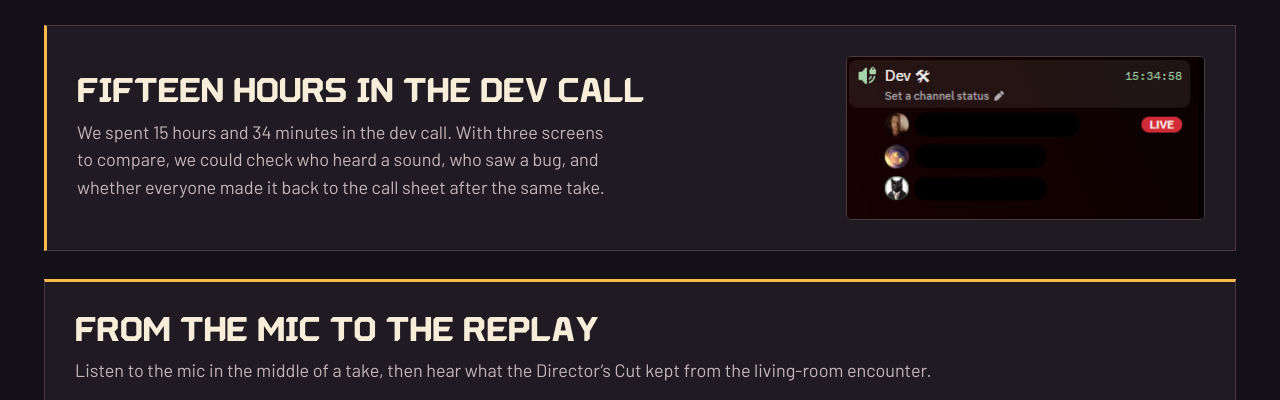
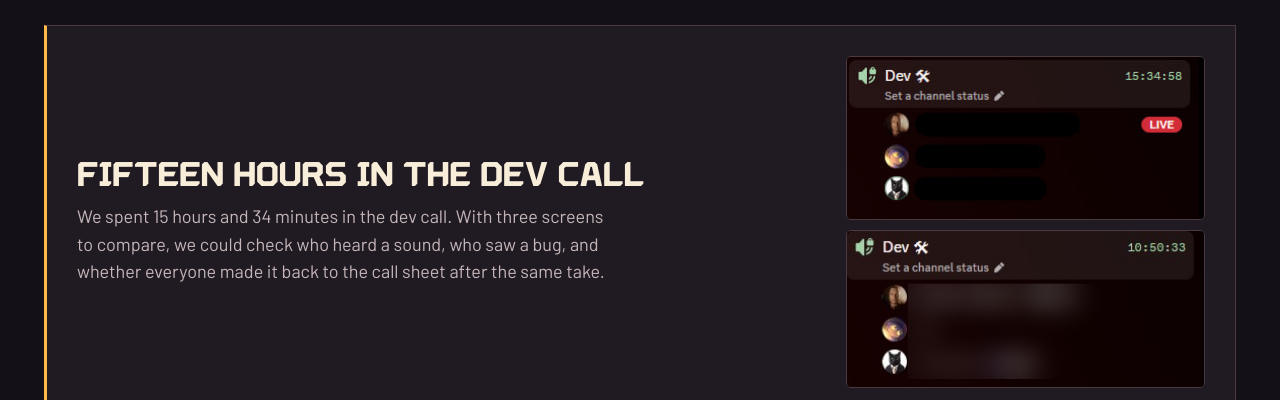
Before and after one commit to breakthecut/Break-The-Cut-DEVLOG, a plain HTML site: page index.html in a window 1280 px wide. Shown: the part 7753-8153 px from the top of the page. Drawn offline with Linux system fonts and the light colour scheme; grey boxes are pictures that could not be loaded.

Commit message:
Add a second (blurred) dev-call screenshot
Co-Authored-By: Claude Opus 5.5 <noreply@anthropic.com>

```diff
--- a/index.html
+++ b/index.html
@@ -445,7 +445,7 @@ footer { margin-top: 36px; background: #100d14; }
           <h3 id="team-call-title">Fifteen hours in the dev call</h3>
           <p>We spent 15 hours and 34 minutes in the dev call. With three screens to compare, we could check who heard a sound, who saw a bug, and whether everyone made it back to the call sheet after the same take.</p>
         </div>
-        <img src="media/2026-11-15/discord-dev-call.jpg" width="359" height="163" alt="Three people in the Discord Dev voice channel after 15 hours, 34 minutes and 58 seconds, with one person sharing live.">
+        <div style="display:grid;gap:10px;justify-items:start"><img src="media/2026-11-15/discord-dev-call.jpg" width="359" height="163" alt="Three people in the Discord Dev voice channel after 15 hours, 34 minutes and 58 seconds, with one person sharing live."><img src="media/2026-11-15/discord-dev-call-2.jpg" width="352" height="154" loading="lazy" alt="The same three people back in the Dev voice channel after 10 hours, 50 minutes and 33 seconds on another day."></div>
       </section>
       <section class="reference-panel" id="playtest-audio" aria-labelledby="playtest-audio-title">
         <div class="reference-intro">
```
Also changed, not shown: media/2026-11-15/discord-dev-call-2.jpg (added).
